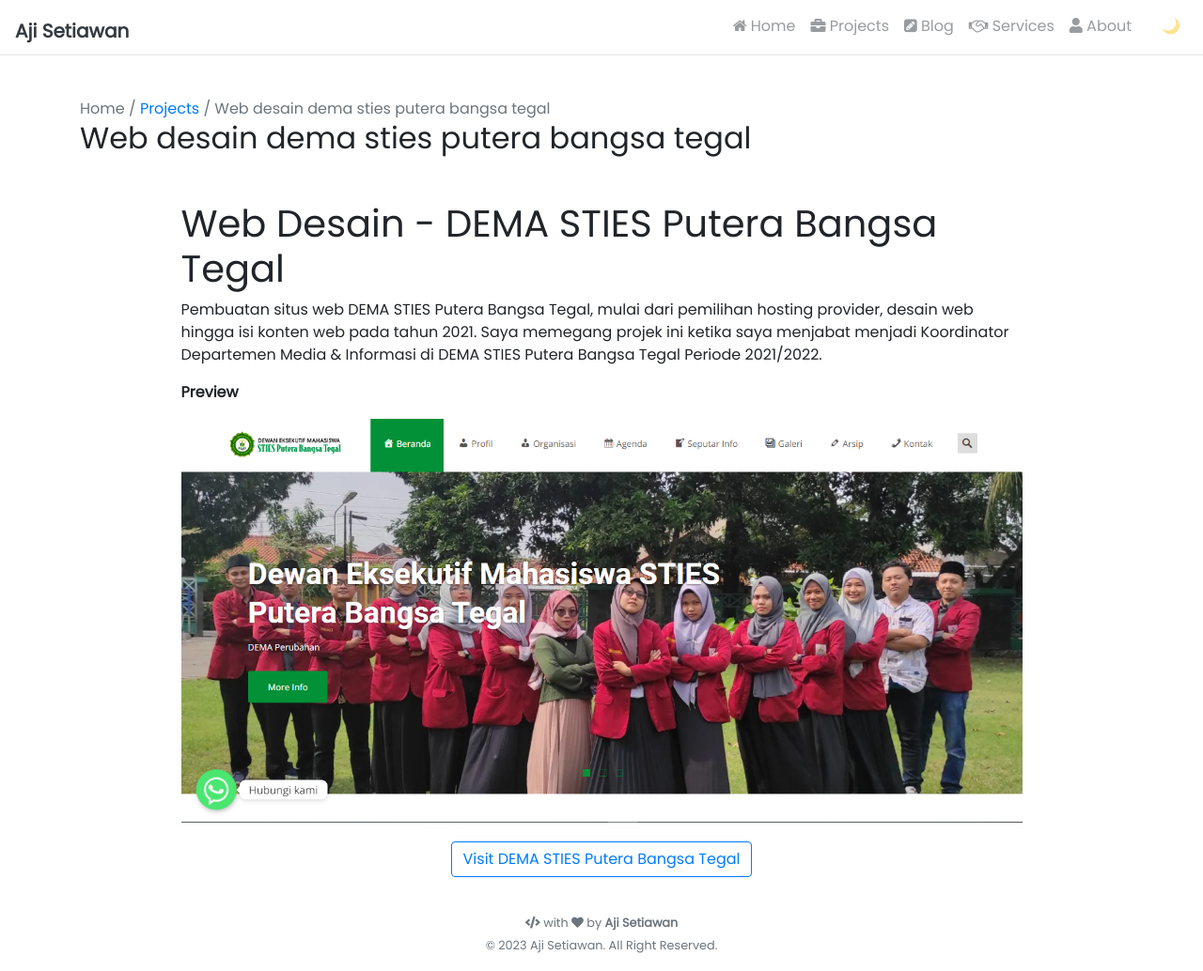
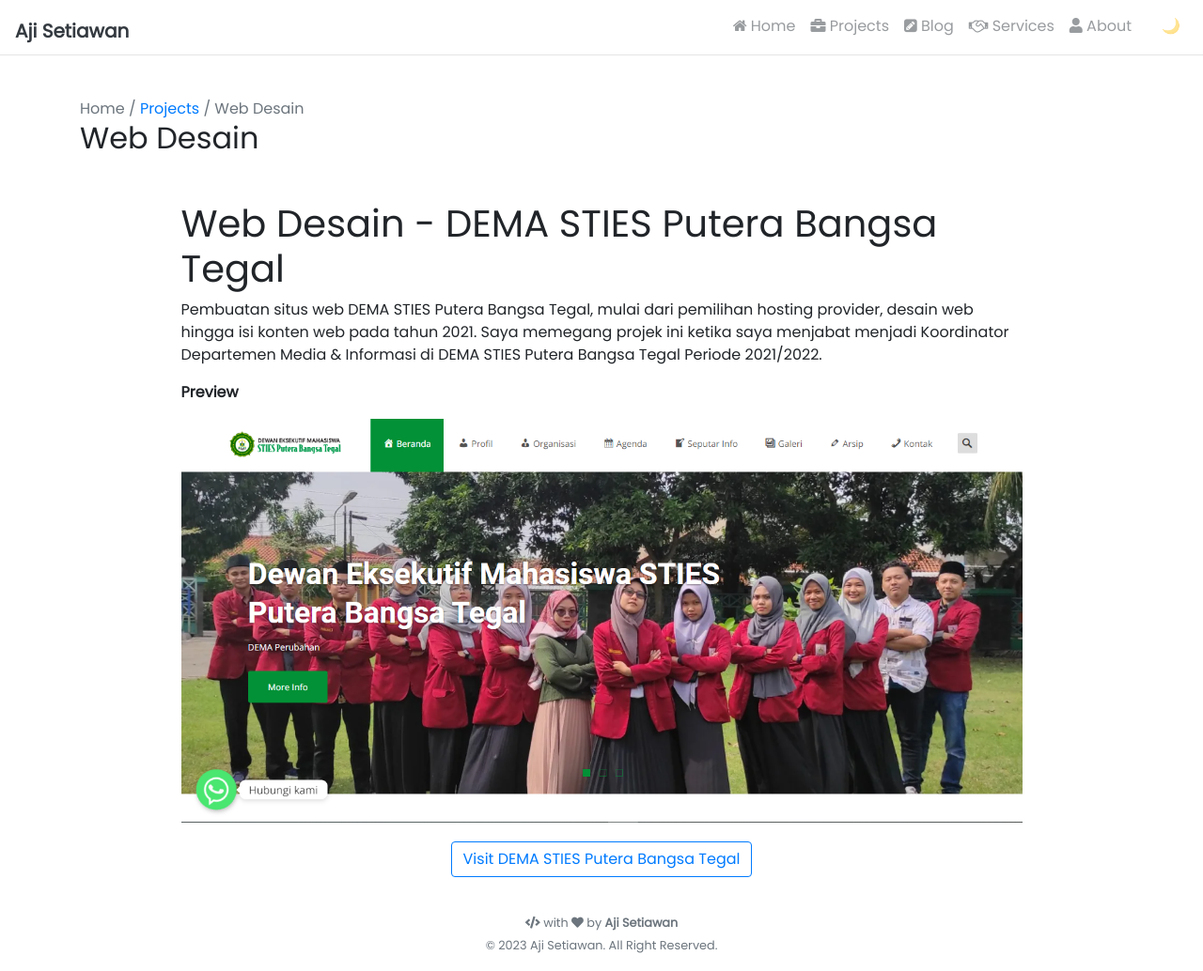
Before and after one commit to ajisetiawan716/ajisetiawan716.github.io, a Jekyll site: the page built from _projects/Web Desain DEMA STIES Putera Bangsa Tegal.md, in a window 1280 px wide and 1034 px high. Shown: the whole window at 94% size. Built offline with Jekyll 4.4.1, drawn with Linux system fonts in a browser that asks for light colours; nearby versions of some CDN libraries; comment, search, counter and statistics services are not loaded; some of the changed lines change nothing that is shown.

Commit message:
Update Web Desain DEMA STIES Putera Bangsa Tegal.md

```diff
--- a/_projects/Web Desain DEMA STIES Putera Bangsa Tegal.md
+++ b/_projects/Web Desain DEMA STIES Putera Bangsa Tegal.md
@@ -1,5 +1,6 @@
 ---
 name: Web Desain - DEMA STIES Putera Bangsa Tegal
+title: Web Desain
 tools: [Web Design, Wordpress, Website, Blog]
 image: https://www.ajisetiawan.my.id/assets/img/content/web-desain1.png
 description: Portofolio web desain dan konten situs web DEMA STIES Putera Bangsa Tegal.
```
